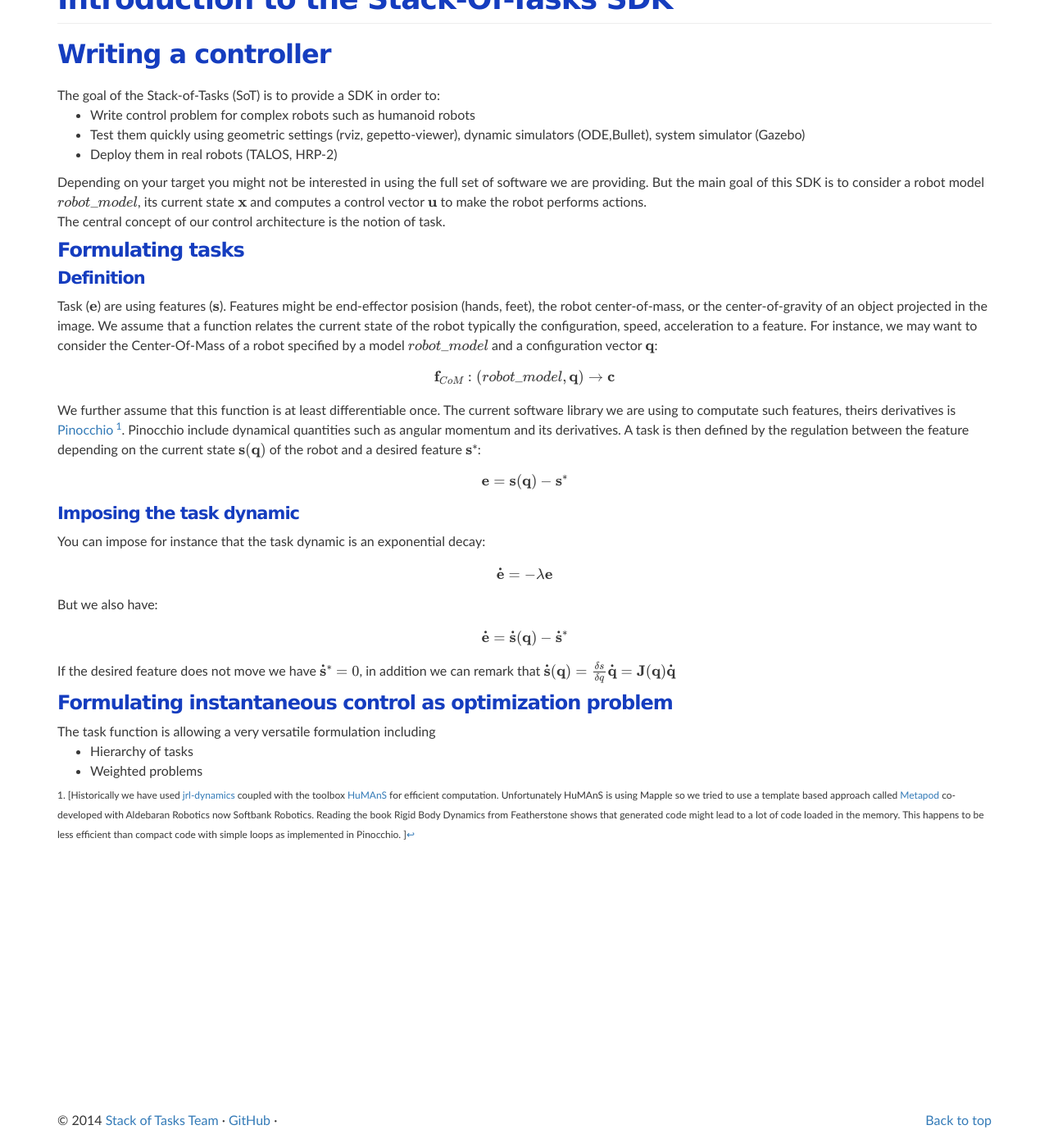
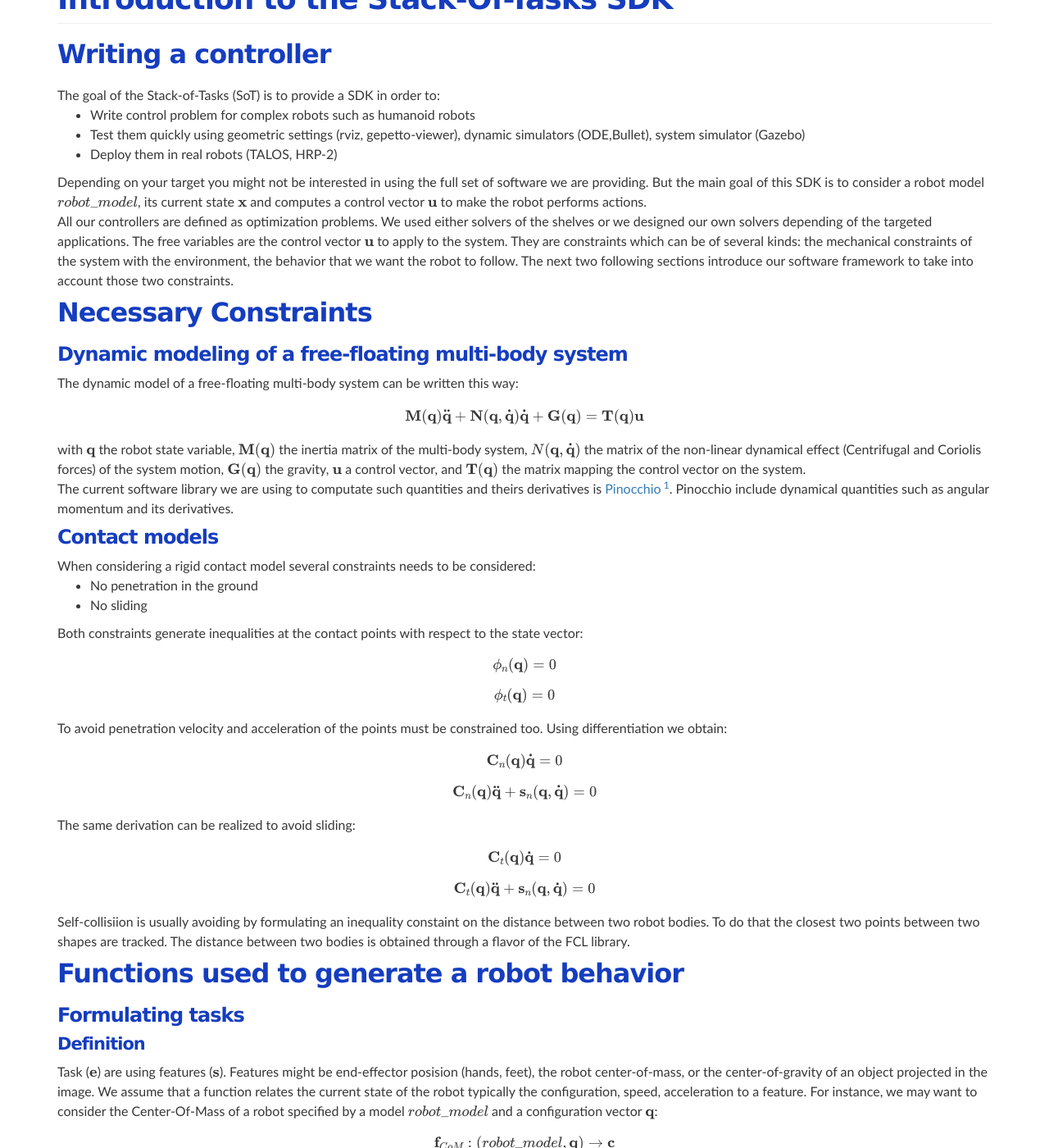
Before and after one commit to stack-of-tasks/stack-of-tasks.github.com, a Jekyll site: the page built from introduction.html, in a window 1280 px wide and 1400 px high, scrolled down 232 px. Shown: the whole window at 82% size. Built offline with Jekyll 4.4.1, drawn with Linux system fonts in a browser that asks for light colours; nearby versions of some CDN libraries; formulas are drawn with MathJax 3; some of the changed text lies outside the part shown.

Commit message:
Add dynamics, contact model and self-collision.

```diff
--- a/introduction.html
+++ b/introduction.html
@@ -26,8 +26,49 @@ But the main goal of this SDK is to consider a robot model $robot\_model$, its c
 and computes a control vector $\mathbf{u}$
 to make the robot performs actions.
 <br>
-The central concept of our control architecture is the notion of task.
+All our controllers are defined as optimization problems. We used either solvers of the shelves or we designed our own solvers depending of the targeted applications.
+The free variables are the control vector $\mathbf{u}$ to apply to the system.
+They are constraints which can be of several kinds: the mechanical constraints of the system with the environment, the behavior that we want the robot to follow.
+The next two following sections introduce our software framework to take into account those two constraints.
 
+
+<h2> Necessary Constraints </h2>
+
+<h3 id="Dynamics_system"> Dynamic modeling of a free-floating multi-body system</h3>
+The dynamic model of a free-floating multi-body system can be written this way:
+$$\mathbf{M}(\mathbf{q})\mathbf{\ddot{q}} + \mathbf{N}(\mathbf{q},\mathbf{\dot{q}})\mathbf{\dot{q}}+ \mathbf{G}(\mathbf{q}) = \mathbf{T}(\mathbf{q})\mathbf{u}$$
+with $\mathbf{q}$ the robot state variable, $\mathbf{M}(\mathbf{q})$ the inertia matrix of the multi-body system, $N(\mathbf{q},\mathbf{\dot{q}})$ the matrix
+of the non-linear dynamical effect (Centrifugal and Coriolis forces) of the system motion, $\mathbf{G}(\mathbf{q})$ the gravity, $\mathbf{u}$ a control vector,
+and $\mathbf{T}(\mathbf{q})$ the matrix mapping the control vector on the system.
+<br>
+The current software library we are using to computate such quantities and theirs derivatives
+ is <a href="http://stack-of-tasks.github.io/pinocchio/">Pinocchio</a><sup>
+  <a href="#fn1" id="ref1">1</a></sup>. Pinocchio include dynamical quantities such as angular momentum and its derivatives.
+
+<h3 id="Contact models">Contact models</h3>
+
+When considering a rigid contact model several constraints needs to be considered:
+<ul>
+  <li>No penetration in the ground</li>
+  <li>No sliding</li>
+</ul>
+Both constraints generate inequalities at the contact points with respect to the state vector:
+$$\mathbf{\phi}_n(\mathbf{q}) = 0$$
+$$\mathbf{\phi}_t(\mathbf{q}) = 0$$
+To avoid penetration velocity and acceleration of the points must be constrained too.  Using differentiation we obtain:
+$$ \mathbf{C}_n(\mathbf{q}) \mathbf{\dot{q}} = 0 $$
+$$ \mathbf{C}_n(\mathbf{q}) \mathbf{\ddot{q}} + \mathbf{s}_n(\mathbf{q},\mathbf{\dot{q}})= 0 $$
+The same derivation can be realized to avoid sliding:
+$$ \mathbf{C}_t(\mathbf{q}) \mathbf{\dot{q}} = 0 $$
+$$ \mathbf{C}_t(\mathbf{q}) \mathbf{\ddot{q}} + \mathbf{s}_n(\mathbf{q},\mathbf{\dot{q}})= 0 $$
+
+<h3 id="(Self-)collision"></h3>
+
+Self-collisiion is usually avoiding by formulating an inequality constaint on the distance between two robot bodies.
+To do that the closest two points between two shapes are tracked. The distance between two bodies is obtained through
+a flavor of the FCL library.
+
+<h2> Functions used to generate a robot behavior </h2>
 <h3> Formulating tasks </h3>
 
 <h4> Definition</h4>
@@ -40,9 +81,6 @@ and a configuration vector $\mathbf{q}$:
 $$ \mathbf{f}_{CoM}: (robot\_model, \mathbf{q}) \rightarrow \mathbf{c}$$
 
 We further assume that this function is at least differentiable once.
-The current software library we are using to computate such features, theirs derivatives
- is <a href="http://stack-of-tasks.github.io/pinocchio/">Pinocchio</a><sup>
-  <a href="#fn1" id="ref1">1</a></sup>. Pinocchio include dynamical quantities such as angular momentum and its derivatives.
 
 A task is then defined by the regulation between the feature depending on the current state $\mathbf{s}(\mathbf{q})$
 of the robot and a desired feature $\mathbf{s}^*$:
```
